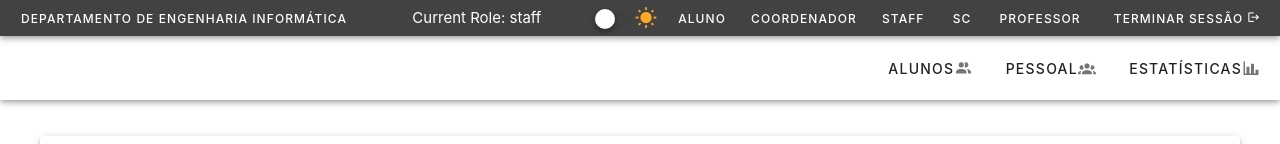
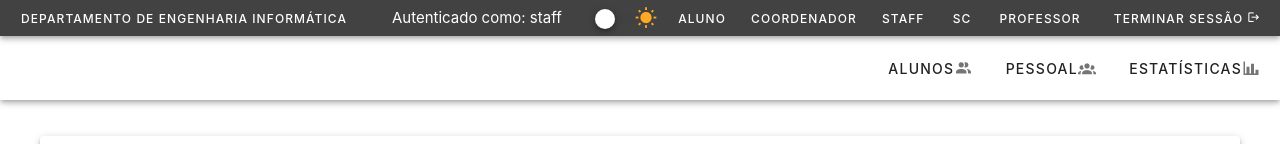
Before and after one commit to filipeoliveira05/ist-projeto-DEI, a Vue app in the folder src/frontend/: page / in a window 1280 px wide. Shown: the top 144 px of the page. Built offline with nearby package versions, Linux system fonts and the light colour scheme; no server answers.

Commit message:
refactor: minor change to title text

```diff
--- a/src/frontend/src/components/UtilBar.vue
+++ b/src/frontend/src/components/UtilBar.vue
@@ -6,7 +6,7 @@
       </v-btn>
     </v-toolbar-items>
     <v-spacer />
-    <span>Current Role: {{ currentRole }}</span>
+    <span>Autenticado como: {{ currentRole }}</span>
     <v-spacer />
     <v-toolbar-items class="align-center">
       <DarkModeSwitch />
```
